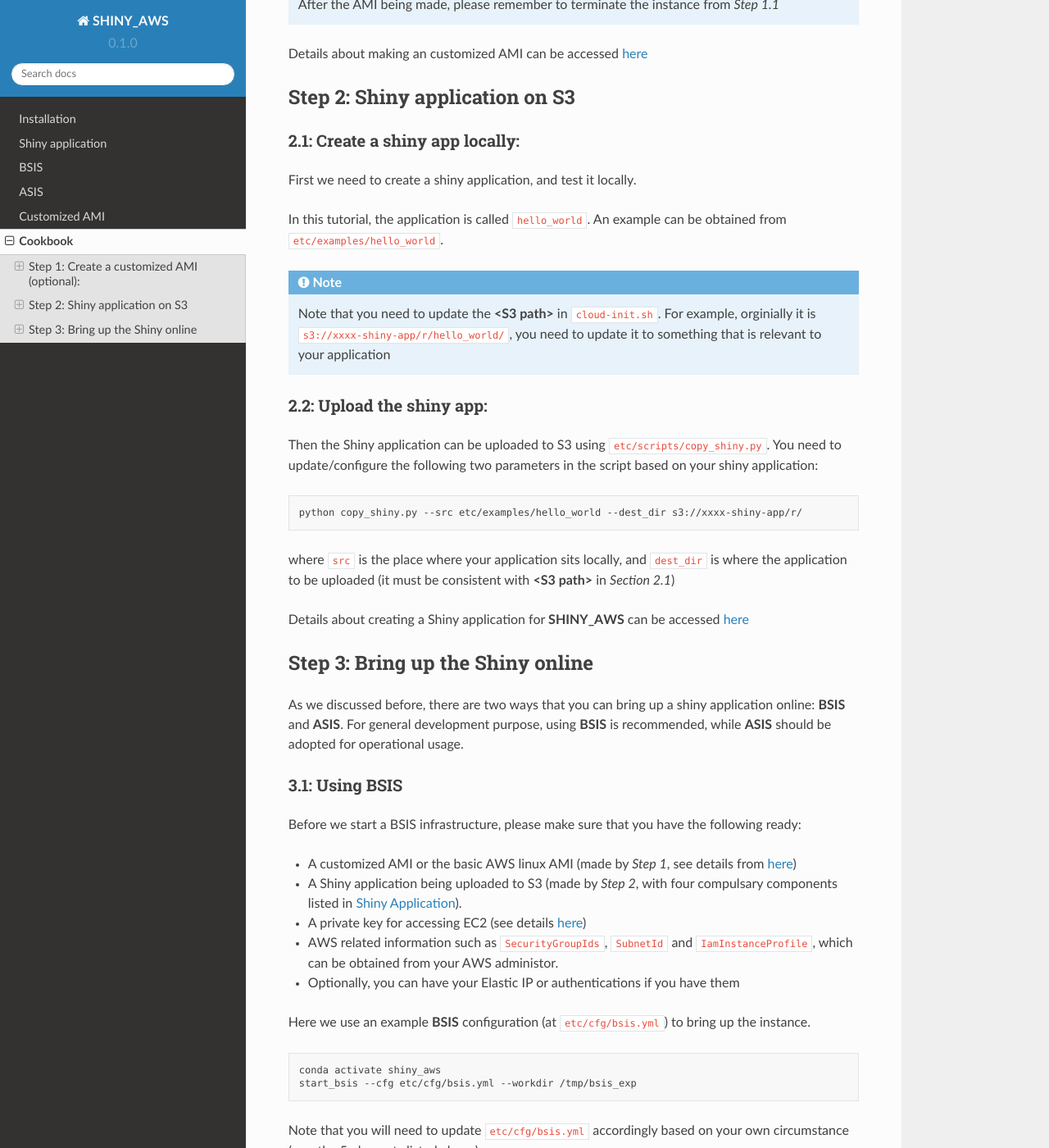
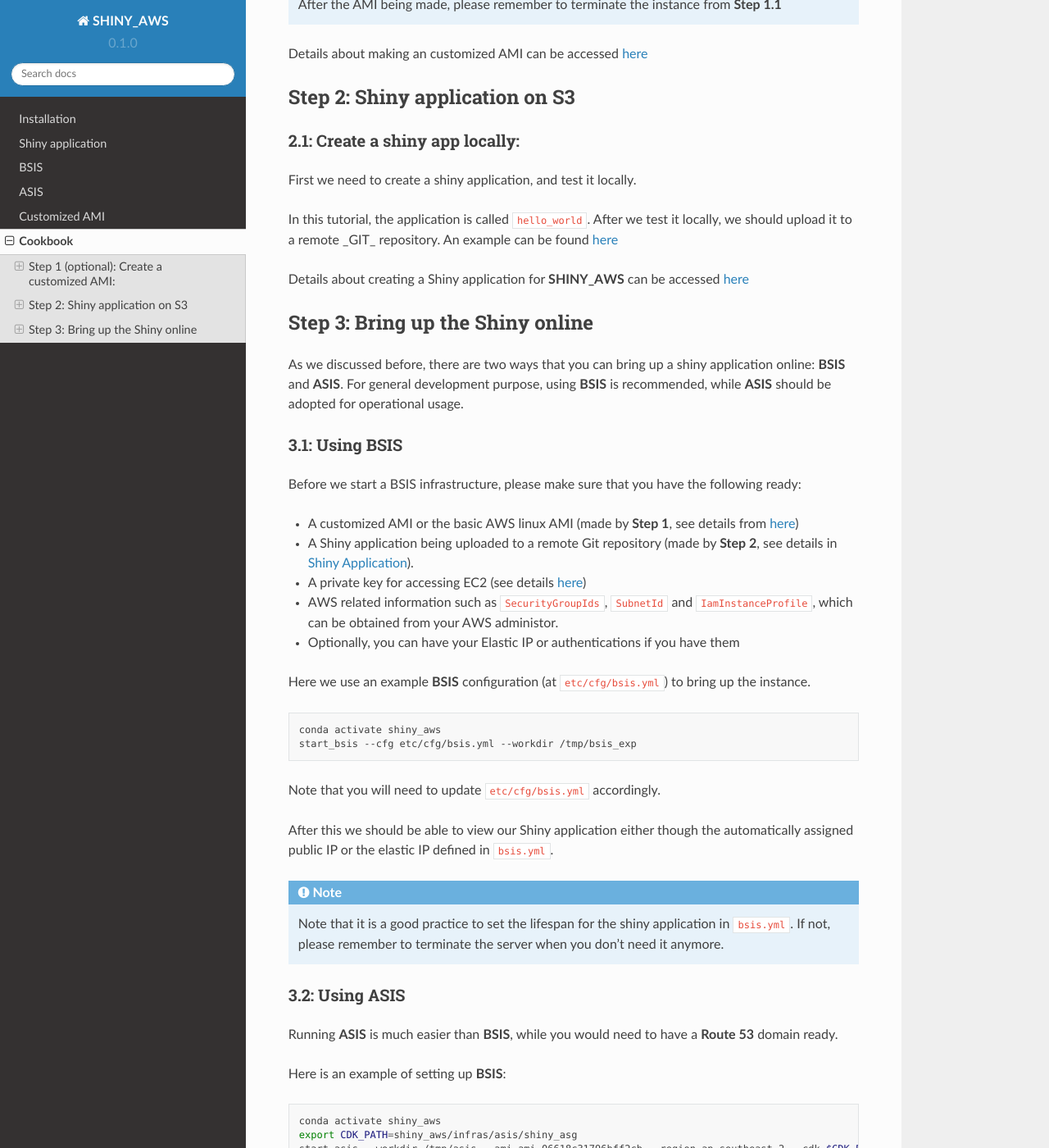
Before and after one commit to jzanetti/shiny_aws, a Sphinx documentation site: the page built from doc/source/Cookbook.rst, in a window 1280 px wide and 1400 px high, scrolled down 1112 px. Shown: the whole window at 82% size. Built offline with Sphinx 7.4.7 and the Read the Docs theme 2.0.0, drawn with Linux system fonts in a browser that asks for light colours; some of the changed text lies outside the part shown.

Commit message:
update doc

```diff
--- a/doc/source/Cookbook.rst
+++ b/doc/source/Cookbook.rst
@@ -4,14 +4,14 @@
 This page provides an **end-to-end** instruction about how to deploy ``hello_world`` shiny application using **BSIS** and **ASIS**
 
 
-Step 1: Create a customized AMI (optional):
+Step 1 (optional): Create a customized AMI:
 """""""""
 Optionally, we can create a customized AMI to **pre-install** all the required dependancies.
 
 1.1: Bring up an instance with all dependancies
 ***********
 
-First we need to bring up an instance (with the all needed dependancies defined in ``cloud-init.sh``). A script for doing so can be found in ``etc/scripts/create_base.py``.
+First we need to bring up an instance (with all the needed dependancies defined in ``cloud-init.sh``). A script for doing so can be found in ``etc/scripts/create_base.py``.
 Please update ``cloud_init`` (user data), ``spot_spec_path`` (instance defination) and ``spot_price`` (the price you are willing to pay) accrodingly.
 
 .. code-block:: bash
@@ -19,7 +19,6 @@
     cloud_init = "etc/scripts/cloud-init.sh"
     spot_spec_path = "etc/scripts/spot_spec.json"
     spot_price = 0.1
-
 
 .. note::
 
@@ -36,13 +35,14 @@
     instance_id = "id-12312312"
     ami_name = "shiny_aws_ami"
 
-where ``instance_id`` represents the instance that being brought up at `Step 1.1`, and ``ami_name`` is your AMI ID to be used on AWS.
+where ``instance_id`` represents the instance that being brought up at **Step 1.1**, and ``ami_name`` is your AMI ID to be used on AWS.
 
 .. note::
 
-    After the AMI being made, please remember to terminate the instance from `Step 1.1`
+    After the AMI being made, please remember to terminate the instance from **Step 1.1**
 
 Details about making an customized AMI can be accessed `here <https://shiny-aws-doc.readthedocs.io/en/latest/Customized_AMI.html>`_
+
 
 Step 2: Shiny application on S3
 """""""""
@@ -51,21 +51,7 @@
 ***********
 First we need to create a shiny application, and test it locally.
 
-In this tutorial, the application is called ``hello_world``. An example can be obtained from ``etc/examples/hello_world``.
-
-.. note::
-
-    Note that you need to update the **<S3 path>** in ``cloud-init.sh``. For example, orginially it is ``s3://xxxx-shiny-app/r/hello_world/``, you need to update it to something that is relevant to your application
-
-2.2: Upload the shiny app:
-***********
-Then the Shiny application can be uploaded to S3 using ``etc/scripts/copy_shiny.py``. You need to update/configure the following two parameters in the script based on your shiny application:
-
-.. code-block:: bash
-
-    python copy_shiny.py --src etc/examples/hello_world --dest_dir s3://xxxx-shiny-app/r/
-
-where ``src`` is the place where your application sits locally, and ``dest_dir`` is where the application to be uploaded (it must be consistent with **<S3 path>** in `Section 2.1`)
+In this tutorial, the application is called ``hello_world``. After we test it locally, we should upload it to a remote _GIT_ repository. An example can be found `here <https://github.com/jzanetti/shiny_aws_examples>`_
 
 Details about creating a Shiny application for **SHINY_AWS** can be accessed `here <https://shiny-aws-doc.readthedocs.io/en/latest/Shiny.html>`_
 
@@ -79,8 +65,8 @@
 ***********
 Before we start a BSIS infrastructure, please make sure that you have the following ready:
 
-- A customized AMI or the basic AWS linux AMI (made by `Step 1`, see details from `here <https://shiny-aws-doc.readthedocs.io/en/latest/Customized_AMI.html>`_)
-- A Shiny application being uploaded to S3 (made by `Step 2`, with four compulsary components listed in `Shiny Application <https://shiny-aws-doc.readthedocs.io/en/latest/Shiny.html>`_).
+- A customized AMI or the basic AWS linux AMI (made by **Step 1**, see details from `here <https://shiny-aws-doc.readthedocs.io/en/latest/Customized_AMI.html>`_)
+- A Shiny application being uploaded to a remote Git repository (made by **Step 2**, see details in `Shiny Application <https://shiny-aws-doc.readthedocs.io/en/latest/Shiny.html>`_).
 - A private key for accessing EC2 (see details `here <https://docs.aws.amazon.com/AWSEC2/latest/UserGuide/ec2-key-pairs.html>`_)
 - AWS related information such as ``SecurityGroupIds``, ``SubnetId`` and ``IamInstanceProfile``, which can be obtained from your AWS administor.
 - Optionally, you can have your Elastic IP or authentications if you have them
@@ -92,7 +78,7 @@
     conda activate shiny_aws
     start_bsis --cfg etc/cfg/bsis.yml --workdir /tmp/bsis_exp
 
-Note that you will need to update ``etc/cfg/bsis.yml`` accordingly based on your own circumstance (e.g., the 5 elements listed above).
+Note that you will need to update ``etc/cfg/bsis.yml`` accordingly.
 
 After this we should be able to view our Shiny application either though the automatically assigned public IP or the elastic IP defined in ``bsis.yml``.
 
```
